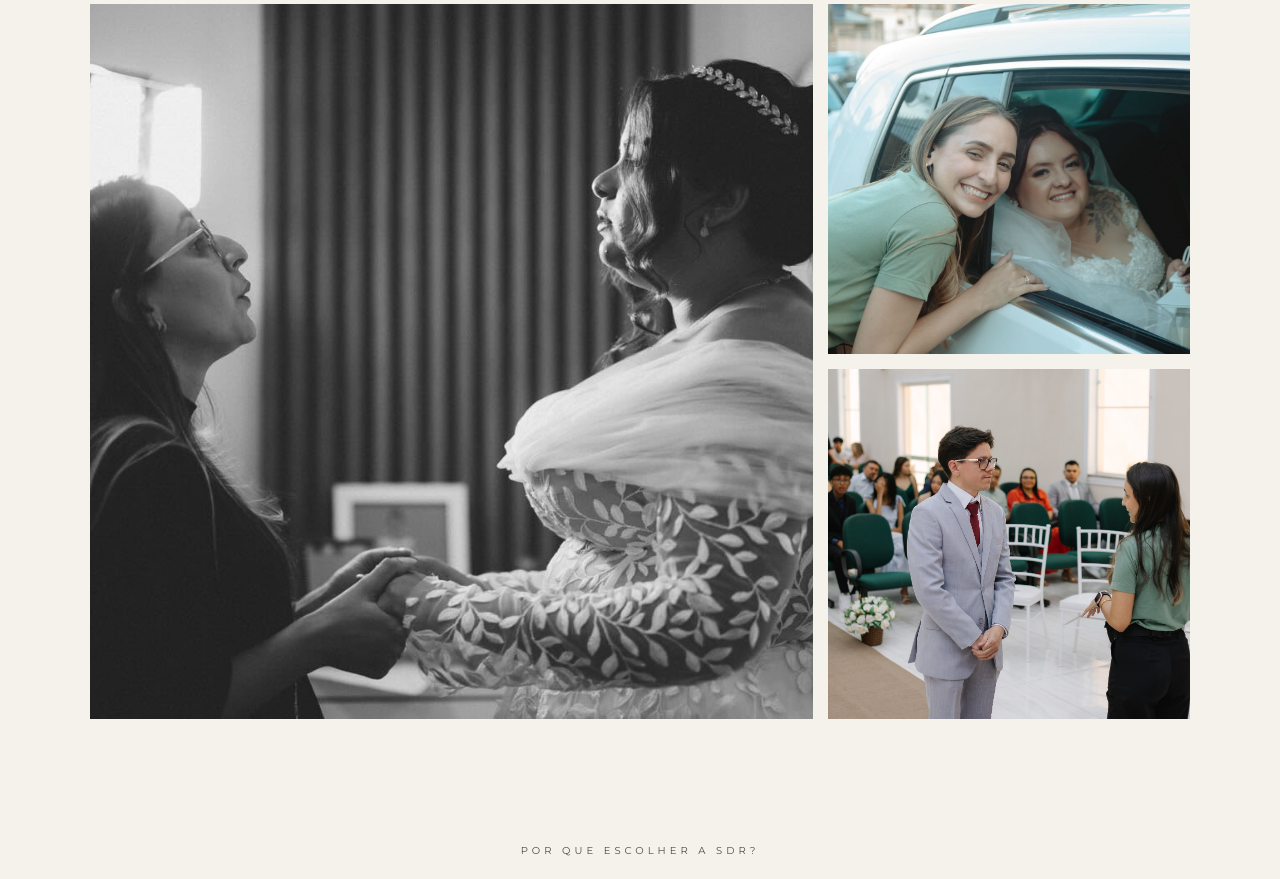
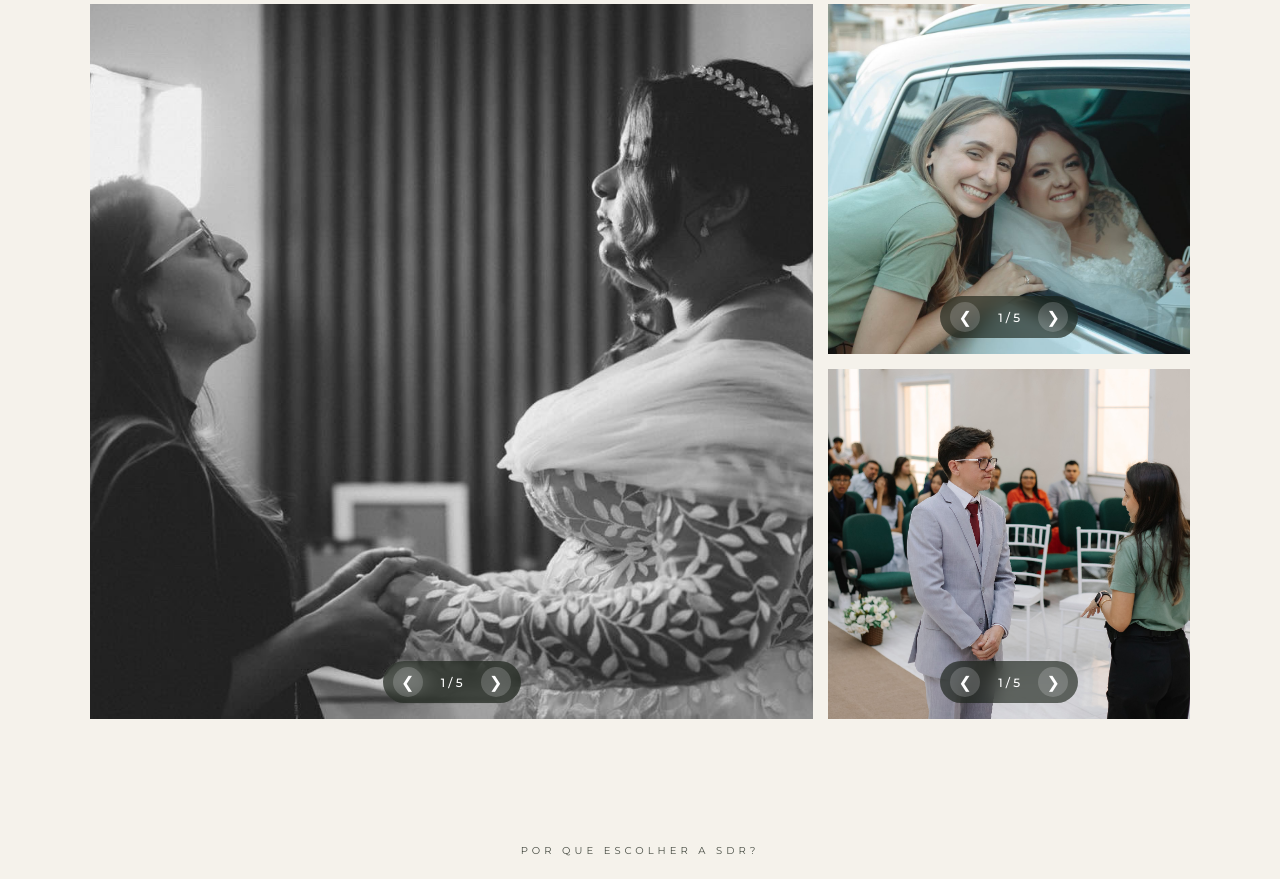
Before and after one commit to sonhedetalherealize1-code/sonhe, a Flask app: page /sobre in a window 1280 px wide. Shown: the part 1958-2837 px from the top of the page. Run offline with Flask 3, Linux system fonts and the light colour scheme; some libraries are stand-ins or nearby versions.

Commit message:
versão 1.3

```diff
--- a/static/css/sobre.css
+++ b/static/css/sobre.css
@@ -402,3 +402,27 @@ body {
     .hero-retrato img { max-height: 390px; }
 }
 @media(prefers-reduced-motion: reduce) { .imagem img { transition: none; } }
+
+/* Galeria animada: slides empilhados e controles visíveis */
+.galeria .imagem { isolation: isolate; }
+.galeria .imagem img.slide {
+  position: absolute; inset: 0; width: 100%; height: 100%;
+  object-fit: cover; opacity: 0; visibility: hidden;
+  transition: opacity 1.1s ease, visibility 1.1s ease;
+  z-index: 0;
+}
+.galeria .imagem img.slide.ativa { opacity: 1; visibility: visible; z-index: 1; }
+.galeria-controles {
+  position: absolute; bottom: 16px; left: 50%; transform: translateX(-50%);
+  z-index: 3; display: flex; align-items: center; gap: 12px;
+  padding: 6px 10px; border-radius: 999px;
+  background: rgba(20, 28, 18, .62); color: white;
+  backdrop-filter: blur(8px); font: 500 12px Montserrat, sans-serif;
+}
+.galeria-controles button {
+  cursor: pointer; border: 0; border-radius: 50%; width: 30px; height: 30px;
+  color: white; background: rgba(255,255,255,.18); font-size: 16px;
+}
+.galeria-controles button:hover, .galeria-controles button:focus-visible { background: rgba(255,255,255,.4); }
+.galeria-contador { min-width: 34px; text-align: center; }
+@media(prefers-reduced-motion: reduce) { .galeria .imagem img.slide { transition: none; } }
--- a/templates/sobre.html
+++ b/templates/sobre.html
@@ -171,16 +171,46 @@
 
 <script>
 (() => {
-  const galleries = document.querySelectorAll('[data-slideshow]');
-  if (window.matchMedia('(prefers-reduced-motion: reduce)').matches) return;
-  window.setInterval(() => {
-    galleries.forEach((gallery) => {
-      const slides = gallery.querySelectorAll('.slide');
-      const current = Array.from(slides).findIndex(slide => slide.classList.contains('ativa'));
-      if (current >= 0) slides[current].classList.remove('ativa');
-      slides[(current + 1) % slides.length].classList.add('ativa');
+  function initSlideshows() {
+    document.querySelectorAll('[data-slideshow]').forEach((gallery, groupIndex) => {
+      const slides = [...gallery.querySelectorAll('img.slide')];
+      if (slides.length < 2) return;
+      let index = 0;
+      slides.forEach((slide, i) => {
+        slide.classList.toggle('ativa', i === 0);
+        slide.setAttribute('aria-hidden', i === 0 ? 'false' : 'true');
+        if (i > 0) slide.loading = 'eager';
+      });
+      const controls = document.createElement('div');
+      controls.className = 'galeria-controles';
+      controls.innerHTML = '<button type="button" class="galeria-prev" aria-label="Foto anterior">&#10094;</button><span class="galeria-contador" aria-live="off"></span><button type="button" class="galeria-next" aria-label="Próxima foto">&#10095;</button>';
+      gallery.appendChild(controls);
+      const counter = controls.querySelector('.galeria-contador');
+      function show(next) {
+        slides[index].classList.remove('ativa');
+        slides[index].setAttribute('aria-hidden','true');
+        index = (next + slides.length) % slides.length;
+        slides[index].classList.add('ativa');
+        slides[index].setAttribute('aria-hidden','false');
+        counter.textContent = `${index + 1} / ${slides.length}`;
+      }
+      show(0);
+      let timer;
+      function start() {
+        clearInterval(timer);
+        if (!window.matchMedia('(prefers-reduced-motion: reduce)').matches) {
+          timer = setInterval(() => { if (!document.hidden) show(index + 1); }, 5000);
+        }
+      }
+      controls.querySelector('.galeria-prev').addEventListener('click', () => { show(index - 1); start(); });
+      controls.querySelector('.galeria-next').addEventListener('click', () => { show(index + 1); start(); });
+      gallery.addEventListener('mouseenter', () => clearInterval(timer));
+      gallery.addEventListener('mouseleave', start);
+      start();
     });
-  }, 5000);
+  }
+  if (document.readyState === 'loading') document.addEventListener('DOMContentLoaded', initSlideshows);
+  else initSlideshows();
 })();
 </script>
 </body>
```
